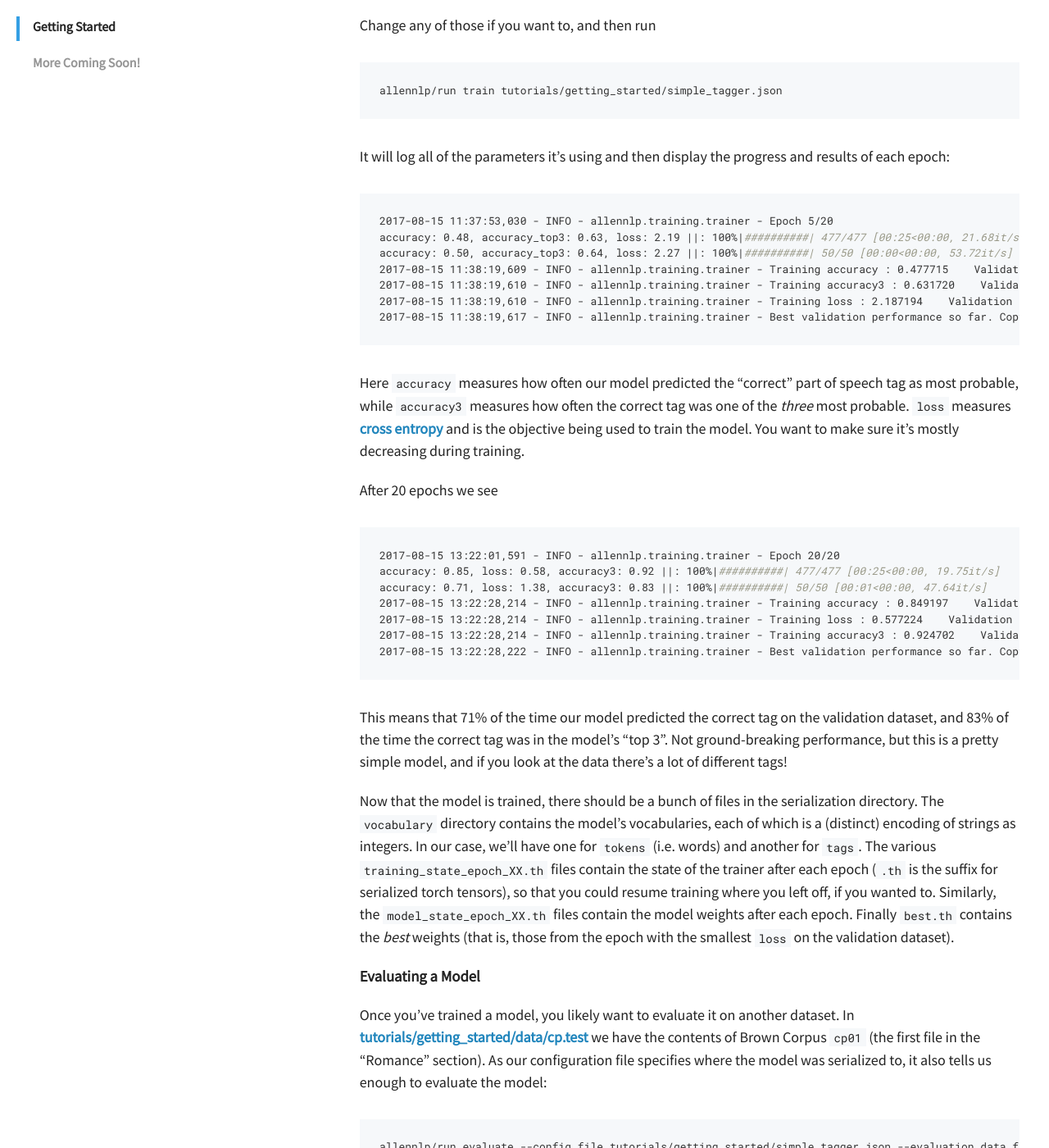
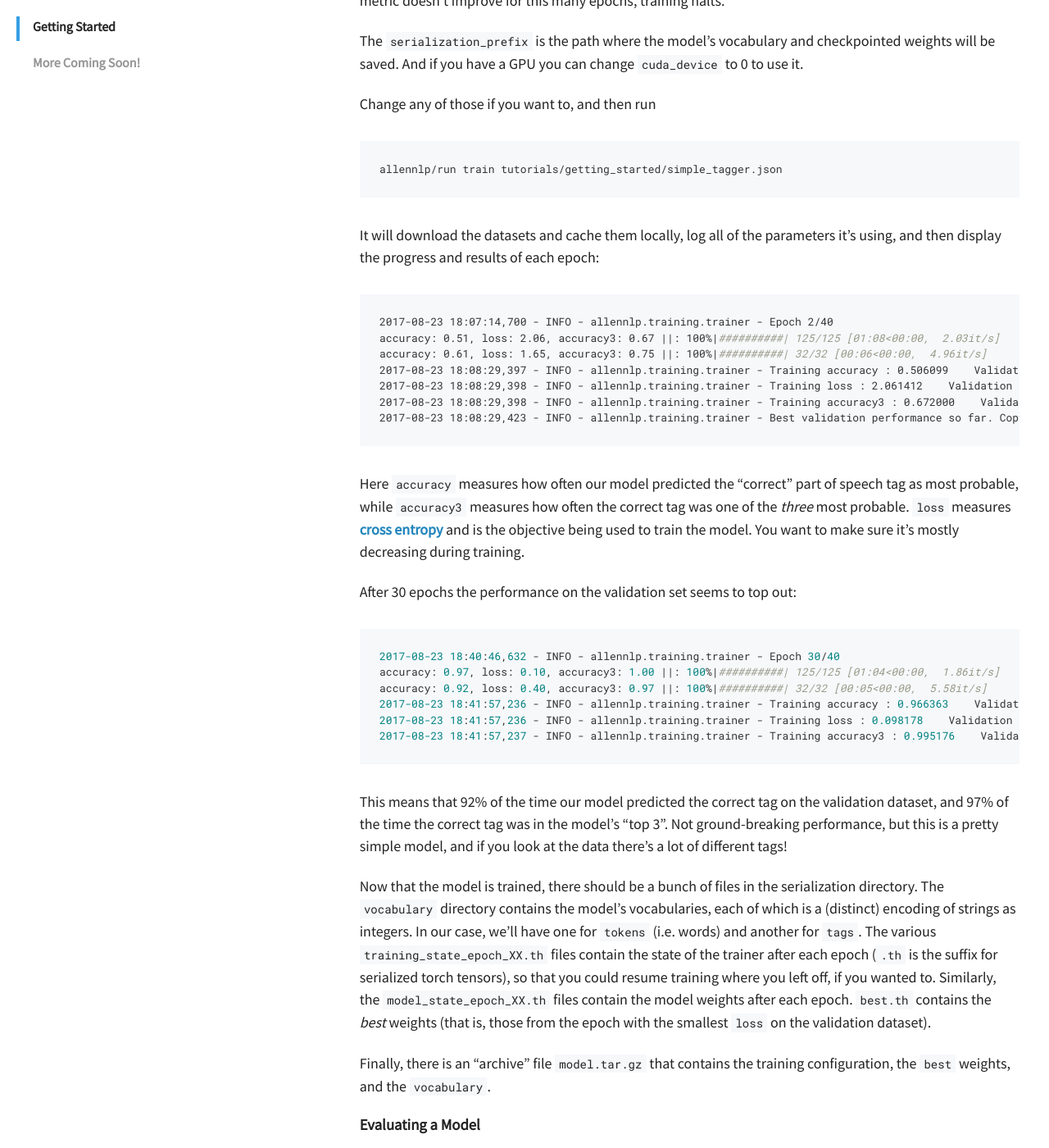
Before and after one commit to allenai/allennlp-website, a Jekyll site: the page built from tutorials/getting-started.md, in a window 1280 px wide and 1400 px high, scrolled down 2805 px. Shown: the whole window at 82% size. Built offline with Jekyll 4.4.1, drawn with Linux system fonts in a browser that asks for light colours; some of the changed text lies outside the part shown.

Commit message:
update getting started tutorial

````diff
--- a/tutorials/getting-started.md
+++ b/tutorials/getting-started.md
@@ -47,7 +47,7 @@
 A lot of the most common functionality can be accessed through the command line tool `allennlp/run`:
 
 ```
-(allennlp) root@9175b60b4e52:/stage# allennlp/run
+$ allennlp/run
 usage: run [command]
 
 Run AllenNLP
@@ -68,7 +68,7 @@
 The `serve` command starts the demo server.
 
 ```
-(allennlp) root@9175b60b4e52:/stage# allennlp/run serve
+$ allennlp/run serve
 Starting a sanic server on port 8000.
 [... lots of logging omitted ...]
 2017-08-16 18:55:12 - (sanic)[INFO]: Goin' Fast @ http://0.0.0.0:8000
@@ -89,9 +89,8 @@
 It consists of a word embedding layer followed by an LSTM.
 
 Our dataset will be a subset of the [Brown Corpus](http://www.nltk.org/nltk_data/).
-In particular, the file [tutorials/getting_started/data/cr.train](https://github.com/allenai/allennlp/blob/master/tutorials/getting_started/data/cr.train)
-is the concatenation of the Brown files `cr01`, ..., `cr08` (that's the "humor" category)
-and [tutorials/getting_started/data/cr.dev](https://github.com/allenai/allennlp/blob/master/tutorials/getting_started/data/cr.test) is the file `cr09`.
+In particular, we will train a model on 4000 randomly chosen sentences (`sentences.small.train`) and use a different 1000 randomly chosen sentences
+as the validation set (`sentences.small.dev`).
 
 In AllenNLP we configure experiments using JSON files. Our experiment is defined in
 [tutorials/getting_started/simple_tagger.json](https://github.com/allenai/allennlp/blob/master/tutorials/getting_started/simple_tagger.json). You can peek at it
@@ -100,16 +99,20 @@
 
 ```js
   "trainer": {
-    "num_epochs": 20,
+    "num_epochs": 40,
+    "patience": 10,
     "serialization_prefix": "/tmp/tutorials/getting_started",
     "cuda_device": -1
   }
 ```
 
-Here the `num_epochs` parameter specifies that we want to make 20 training passes through the training dataset.
-On a recent Macbook each epoch of this model on this dataset takes about 30 seconds, so 20 will take about 10 minutes.
-The `serialization_prefix` is the path where the model's vocabulary and checkpointed weights will be saved.
-And if you have a GPU you can change `cuda_device` to 0 to use it.
+Here the `num_epochs` parameter specifies that we want to make 40 training passes through the training dataset.
+On a recent Macbook each epoch of this model on this dataset takes about a minute,
+so this training should take about 40, unless it stops early. `patience`
+controls the early stopping -- if our validation metric doesn't improve for
+this many epochs, training halts.
+
+The `serialization_prefix` is the path where the model's vocabulary and checkpointed weights will be saved. And if you have a GPU you can change `cuda_device` to 0 to use it.
 
 Change any of those if you want to, and then run
 
@@ -117,16 +120,18 @@
 allennlp/run train tutorials/getting_started/simple_tagger.json
 ```
 
-It will log all of the parameters it's using and then display the progress and results of each epoch:
+It will download the datasets and cache them locally,
+log all of the parameters it's using,
+and then display the progress and results of each epoch:
 
 ```
-2017-08-15 11:37:53,030 - INFO - allennlp.training.trainer - Epoch 5/20
-accuracy: 0.48, accuracy_top3: 0.63, loss: 2.19 ||: 100%|##########| 477/477 [00:25<00:00, 21.68it/s]
-accuracy: 0.50, accuracy_top3: 0.64, loss: 2.27 ||: 100%|##########| 50/50 [00:00<00:00, 53.72it/s]
-2017-08-15 11:38:19,609 - INFO - allennlp.training.trainer - Training accuracy : 0.477715    Validation accuracy : 0.501286
-2017-08-15 11:38:19,610 - INFO - allennlp.training.trainer - Training accuracy3 : 0.631720    Validation accuracy3 : 0.642796
-2017-08-15 11:38:19,610 - INFO - allennlp.training.trainer - Training loss : 2.187194    Validation loss : 2.265297
-2017-08-15 11:38:19,617 - INFO - allennlp.training.trainer - Best validation performance so far. Copying weights to /tmp/tutorials/getting_started/best.th'.
+2017-08-23 18:07:14,700 - INFO - allennlp.training.trainer - Epoch 2/40
+accuracy: 0.51, loss: 2.06, accuracy3: 0.67 ||: 100%|##########| 125/125 [01:08<00:00,  2.03it/s]
+accuracy: 0.61, loss: 1.65, accuracy3: 0.75 ||: 100%|##########| 32/32 [00:06<00:00,  4.96it/s]
+2017-08-23 18:08:29,397 - INFO - allennlp.training.trainer - Training accuracy : 0.506099    Validation accuracy : 0.606811
+2017-08-23 18:08:29,398 - INFO - allennlp.training.trainer - Training loss : 2.061412    Validation loss : 1.646712
+2017-08-23 18:08:29,398 - INFO - allennlp.training.trainer - Training accuracy3 : 0.672000    Validation accuracy3 : 0.753761
+2017-08-23 18:08:29,423 - INFO - allennlp.training.trainer - Best validation performance so far. Copying weights to /tmp/tutorials/getting_started/best.th'.
 ```
 
 Here `accuracy` measures how often our model predicted the "correct" part of speech tag as most probable,
@@ -135,20 +140,19 @@
  and is the objective being used to train the model. You want to make sure
  it's mostly decreasing during training.
 
-After 20 epochs we see
+After 30 epochs the performance on the validation set seems to top out:
 
 ```
-2017-08-15 13:22:01,591 - INFO - allennlp.training.trainer - Epoch 20/20
-accuracy: 0.85, loss: 0.58, accuracy3: 0.92 ||: 100%|##########| 477/477 [00:25<00:00, 19.75it/s]
-accuracy: 0.71, loss: 1.38, accuracy3: 0.83 ||: 100%|##########| 50/50 [00:01<00:00, 47.64it/s]
-2017-08-15 13:22:28,214 - INFO - allennlp.training.trainer - Training accuracy : 0.849197    Validation accuracy : 0.714408
-2017-08-15 13:22:28,214 - INFO - allennlp.training.trainer - Training loss : 0.577224    Validation loss : 1.378879
-2017-08-15 13:22:28,214 - INFO - allennlp.training.trainer - Training accuracy3 : 0.924702    Validation accuracy3 : 0.831475
-2017-08-15 13:22:28,222 - INFO - allennlp.training.trainer - Best validation performance so far. Copying weights to /tmp/tutorials/getting_started/best.th'.
+2017-08-23 18:40:46,632 - INFO - allennlp.training.trainer - Epoch 30/40
+accuracy: 0.97, loss: 0.10, accuracy3: 1.00 ||: 100%|##########| 125/125 [01:04<00:00,  1.86it/s]
+accuracy: 0.92, loss: 0.40, accuracy3: 0.97 ||: 100%|##########| 32/32 [00:05<00:00,  5.58it/s]
+2017-08-23 18:41:57,236 - INFO - allennlp.training.trainer - Training accuracy : 0.966363    Validation accuracy : 0.916993
+2017-08-23 18:41:57,236 - INFO - allennlp.training.trainer - Training loss : 0.098178    Validation loss : 0.401380
+2017-08-23 18:41:57,237 - INFO - allennlp.training.trainer - Training accuracy3 : 0.995176    Validation accuracy3 : 0.973490
 ```
 
-This means that 71% of the time our model predicted the correct tag on the validation dataset,
-and 83% of the time the correct tag was in the model's "top 3".
+This means that 92% of the time our model predicted the correct tag on the validation dataset,
+and 97% of the time the correct tag was in the model's "top 3".
 Not ground-breaking performance, but this is a pretty simple model, and
 if you look at the data there's a lot of different tags!
 
@@ -158,32 +162,47 @@
 `training_state_epoch_XX.th` files contain the state of the trainer after each epoch (`.th` is the suffix for serialized torch tensors),
 so that you could resume training where you left off, if you wanted to.
 Similarly, the `model_state_epoch_XX.th` files contain the model weights after each epoch.
-Finally `best.th` contains the *best* weights (that is, those from the epoch with the smallest `loss` on the validation dataset).
+`best.th` contains the *best* weights (that is, those from the epoch with the smallest `loss` on the validation dataset).
+
+Finally, there is an "archive" file `model.tar.gz` that contains the training configuration,
+the `best` weights, and the `vocabulary`.
 
 ### Evaluating a Model
 
 Once you've trained a model, you likely want to evaluate it on another dataset.
-In [tutorials/getting_started/data/cp.test](https://github.com/allenai/allennlp/blob/master/tutorials/getting_started/data/cp.test)
-we have the contents of Brown Corpus `cp01` (the first file in the "Romance" section).  As our configuration file specifies where
-the model was serialized to, it also tells us enough to evaluate the model:
+We have another 1000 sentences in the file `sentences.small.test`, which
+is shared publicly on Amazon S3.
+
+We can use the `allennlp/run evaluate` command, giving it the archived model and the evaluation dataset:
 
 ```
-allennlp/run evaluate --config_file tutorials/getting_started/simple_tagger.json --evaluation_data_file tutorials/getting_started/data/cp.test
+$ allennlp/run evaluate --archive_file /tmp/tutorials/getting_started/model.tar.gz --evaluation_data_file https://allennlp.s3.amazonaws.com/datasets/getting-started/sentences.small.test
 ```
 
-This will evaluate the trained model on the evaluation data file:
+When you run this it will load the archived model, download and cache the evaluation dataset, and then make predictions:
 
 ```
-2017-08-15 13:11:47,106 - INFO - allennlp.commands.evaluate - Iterating over dataset
-66it [00:00, 67.47it/s]
-2017-08-15 13:11:48,084 - INFO - allennlp.commands.evaluate - Finished evaluating.
-2017-08-15 13:11:48,084 - INFO - allennlp.commands.evaluate - Metrics:
-2017-08-15 13:11:48,084 - INFO - allennlp.commands.evaluate - accuracy: 0.7590051457975986
-2017-08-15 13:11:48,084 - INFO - allennlp.commands.evaluate - accuracy3: 0.8421955403087479
+2017-08-23 19:49:18,451 - INFO - allennlp.models.archival - extracting archive file /tmp/tutorials/getting_started/model.tar.gz to temp dir /var/folders/_n/mdsjzvcs6s705kpn87f399880000gp/T/tmptgu44ulc
+2017-08-23 19:49:18,643 - INFO - allennlp.commands.evaluate - Reading evaluation data from https://allennlp.s3.amazonaws.com/datasets/getting-started/sentences.small.test
+2017-08-23 19:49:18,643 - INFO - allennlp.common.file_utils - https://allennlp.s3.amazonaws.com/datasets/getting-started/sentences.small.test not found in cache, downloading to /Users/joelg/.allennlp/datasets/aHR0cHM6Ly9hbGxlbm5scC5zMy5hbWF6b25hd3MuY29tL2RhdGFzZXRzL2dldHRpbmctc3RhcnRlZC9zZW50ZW5jZXMuc21hbGwudGVzdA==
+100%|████████████████████████████████████████████████████████████████████████████████████| 170391/170391 [00:00<00:00, 1306579.69B/s]
+2017-08-23 19:49:20,203 - INFO - allennlp.data.dataset_readers.sequence_tagging - Reading instances from lines in file at: /Users/joelg/.allennlp/datasets/aHR0cHM6Ly9hbGxlbm5scC5zMy5hbWF6b25hd3MuY29tL2RhdGFzZXRzL2dldHRpbmctc3RhcnRlZC9zZW50ZW5jZXMuc21hbGwudGVzdA==
+1000it [00:00, 36100.84it/s]
+2017-08-23 19:49:20,233 - INFO - allennlp.data.dataset - Indexing dataset
+100%|██████████████████████████████████████████████████████████████████████████████████████████| 1000/1000 [00:00<00:00, 7155.68it/s]
+2017-08-23 19:49:20,373 - INFO - allennlp.commands.evaluate - Iterating over dataset
+100%|████████████████████████████████████████████████████████████████████████████████████████████████| 32/32 [00:05<00:00,  5.47it/s]
+2017-08-23 19:49:26,228 - INFO - allennlp.commands.evaluate - Finished evaluating.
+2017-08-23 19:49:26,228 - INFO - allennlp.commands.evaluate - Metrics:
+2017-08-23 19:49:26,228 - INFO - allennlp.commands.evaluate - accuracy: 0.9070572302753674
+2017-08-23 19:49:26,228 - INFO - allennlp.commands.evaluate - accuracy3: 0.9681496714651151
 ```
 
-By default, `evaluate` uses the `best.th` weights. There are command line options to specify non-default weights
-and to use a GPU.
+There is also a command line option to use a GPU, if you have one.
+
+### Making Predictions
+
+TODO(joelgrus): write this part
 
 ### Next Steps
 
````
